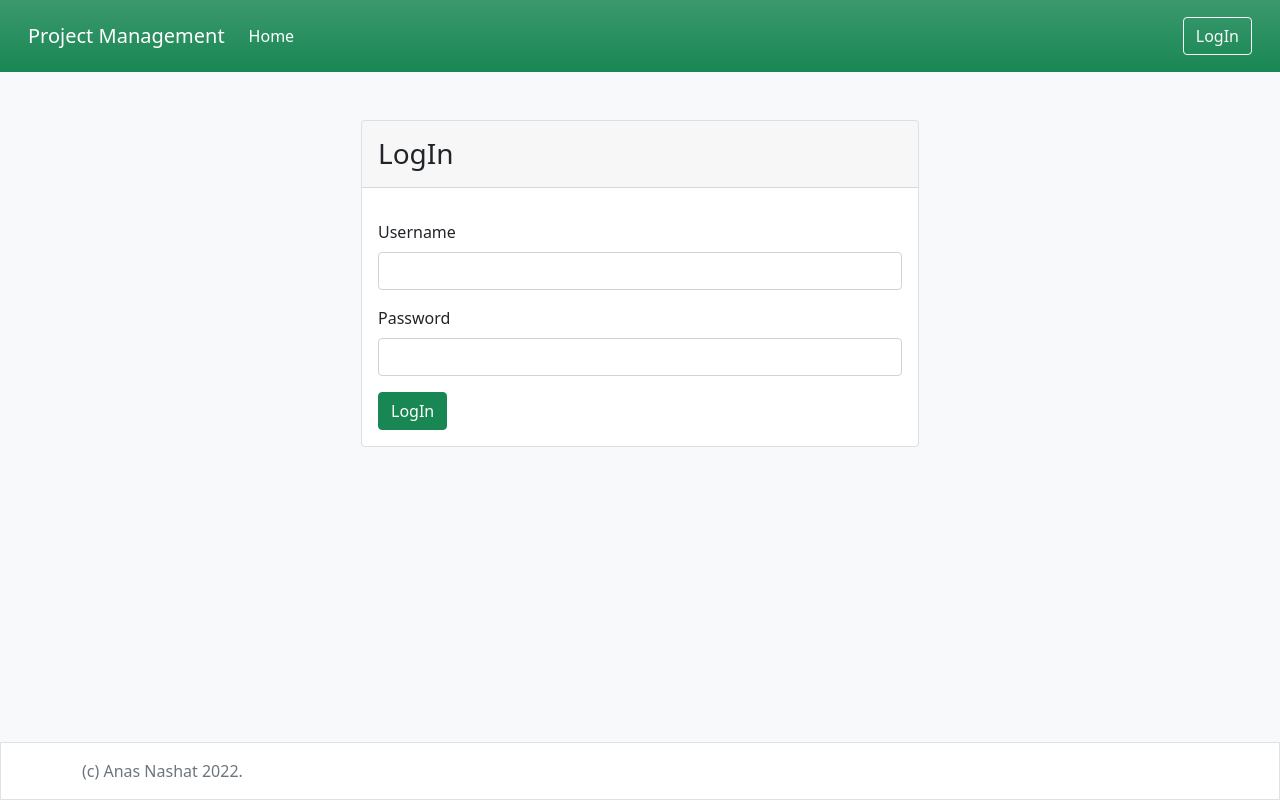
After one commit to anasnashat/Django_pm, a Django app: page /accounts/login/ in a window 1280 px wide. The commit adds this page. Run offline with Django 4.2, Linux system fonts and the light colour scheme; some libraries are stand-ins or nearby versions.

Commit message:
Add Login And Logout

```diff
--- /dev/null
+++ b/accounts/forms.py
@@ -0,0 +1,21 @@
+from django.contrib.auth.forms import AuthenticationForm
+
+from django import forms
+
+attrs = {"class": "form-control"}
+
+
+class UserLoginForm(AuthenticationForm):
+
+    def __init__(self, *args, **kwargs):
+        super(UserLoginForm, self).__init__(*args, **kwargs)
+
+    username = forms.CharField(
+        label="Username",
+        widget=forms.TextInput(attrs=attrs)
+    )
+
+    password = forms.CharField(
+        label="Password",
+        widget=forms.PasswordInput(attrs=attrs)
+    )
--- /dev/null
+++ b/accounts/templates/registration/login.html
@@ -0,0 +1,19 @@
+{% extends "base.html" %}
+{% load i18n %}
+{% block content %}
+<div class="container">
+	<div class="row justify-content-md-center">
+		<div class="card col-md-6 px-0">
+			<div class="card-header">
+				<h3 class="mb-0 py-2">{% trans "LogIn" %}</h3>
+			</div>
+			<div class="card-body">
+				<form method="post">
+					{% csrf_token %}
+                    {% include "common/forms.html" with form=form  %}
+                    <button class="btn btn-success btn-block"> {% translate "LogIn" %}</button>
+				</form>
+		</div>
+	</div>
+</div>
+{% endblock %}
--- a/accounts/urls.py
+++ b/accounts/urls.py
@@ -1,5 +1,7 @@
 from django.urls import include, path
-
+from django.contrib.auth.views import LoginView
+from . import forms
 urlpatterns = [
-    # path('',"")
+    path('login/', LoginView.as_view(authentication_form = forms.UserLoginForm), name ='login' ),
+    path('', include('django.contrib.auth.urls'))
 ]
--- a/project_management/urls.py
+++ b/project_management/urls.py
@@ -17,7 +17,8 @@ from django.contrib import admin
 from django.urls import path, include
 
 urlpatterns = [
+    path('__debug__/', include('debug_toolbar.urls')),
     path("admin/", admin.site.urls),
     path("", include("projects.urls")),
-    path("", include("accounts.urls")),
+    path("accounts/", include("accounts.urls")),
 ]
--- a/projects/templates/base.html
+++ b/projects/templates/base.html
@@ -6,19 +6,21 @@
     <link href="https://cdn.jsdelivr.net/npm/bootstrap@5.0.2/dist/css/bootstrap.min.css" rel="stylesheet" integrity="sha384-EVSTQN3/azprG1Anm3QDgpJLIm9Nao0Yz1ztcQTwFspd3yD65VohhpuuCOmLASjC" crossorigin="anonymous">
 
     <link rel="stylesheet" href="https://cdn.jsdelivr.net/npm/bootstrap-icons@1.9.1/font/bootstrap-icons.css">
+
 </head>
 <body class="d-flex flex-column h-100 bg-light">
     {% include "partials/navbar.html" %}
     <main class="flex-shrink-0 ">
         <div class="container mt-5">
                 {% block content %}
-    {% endblock %}
+                {% endblock %}
         </div>
     </main>
 
     {% include "partials/footer.html" %}
     <script src="https://cdn.jsdelivr.net/npm/bootstrap@5.0.2/dist/js/bootstrap.bundle.min.js" integrity="sha384-MrcW6ZMFYlzcLA8Nl+NtUVF0sA7MsXsP1UyJoMp4YLEuNSfAP+JcXn/tWtIaxVXM" crossorigin="anonymous"></script>
-    <script src="https://cdn.jsdelivr.net/npm/@popperjs/core@2.9.2/dist/umd/popper.min.js" integrity="sha384-IQsoLXl5PILFhosVNubq5LC7Qb9DXgDA9i+tQ8Zj3iwWAwPtgFTxbJ8NT4GN1R8p" crossorigin="anonymous"></script>
-    <script src="https://cdn.jsdelivr.net/npm/bootstrap@5.0.2/dist/js/bootstrap.min.js" integrity="sha384-cVKIPhGWiC2Al4u+LWgxfKTRIcfu0JTxR+EQDz/bgldoEyl4H0zUF0QKbrJ0EcQF" crossorigin="anonymous"></script>
+
+
 </body>
+
 </html>
--- a/projects/templates/partials/navbar.html
+++ b/projects/templates/partials/navbar.html
@@ -13,10 +13,36 @@
           <a class="nav-link active" aria-current="page" href="{% url 'projects_list' %}">{% trans "Home" %}</a>
         </li>
       </ul>
-      <form class="d-flex">
-        <input class="form-control me-2" type="search" placeholder="Search" aria-label="Search">
-        <button class="btn btn-outline-success" type="submit">Search</button>
-      </form>
+        {% if request.user.is_authenticated %}
+
+                  <ul class="navbar-nav mb-2 mb-lg-0 me-3">
+                    <li class="nav-item dropdown">
+                      <a class="nav-link dropdown-toggle" href="#" id="navbarDropdown" role="button" data-bs-toggle="dropdown" aria-expanded="false">
+                          {{ user.username }}
+                      </a>
+                      <ul class="dropdown-menu" aria-labelledby="navbarDropdown">
+                        <li><a class="dropdown-item" href="#">{% trans 'Profile' %}</a></li>
+                        <li><hr class="dropdown-divider"></li>
+                        <li><a class="dropdown-item" href="{% url 'logout' %}">{% trans 'Logout' %}</a></li>
+                      </ul>
+                    </li>
+                  </ul>
+            <form method="get"  action="{% url 'projects_list' %}" class="d-flex">
+              <div class="input-group">
+                  <input
+                          type="text"
+                          name="q"
+                          class="form-control"
+                          placeholder="Search"
+                          value="{{ request.GET.q }}"
+                  />
+                  <button class="btn btn-outline-light" type="submit" ><i class="bi bi-search"></i></button>
+              </div>
+            </form>
+        {% else %}
+            <a class="btn btn-outline-light" href="{% url 'login' %}"> LogIn</a>
+        {% endif %}
+
     </div>
   </div>
 </nav>
```
Also changed, not shown: project_management/settings.py (+14 -1 lines), projects/templates/projects/list.html (+37 -4 lines), projects/views.py (+18 -7 lines), 2 other files.
